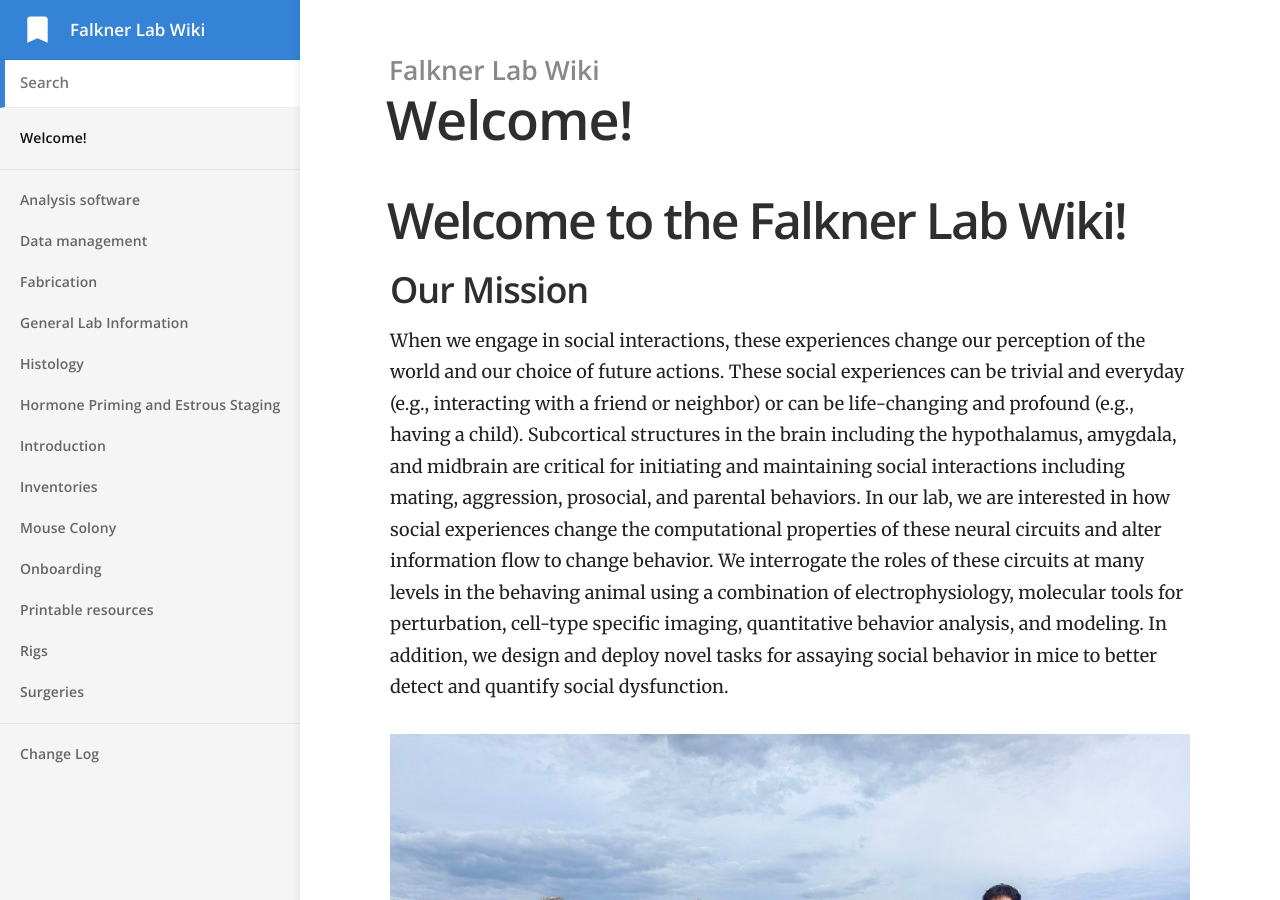
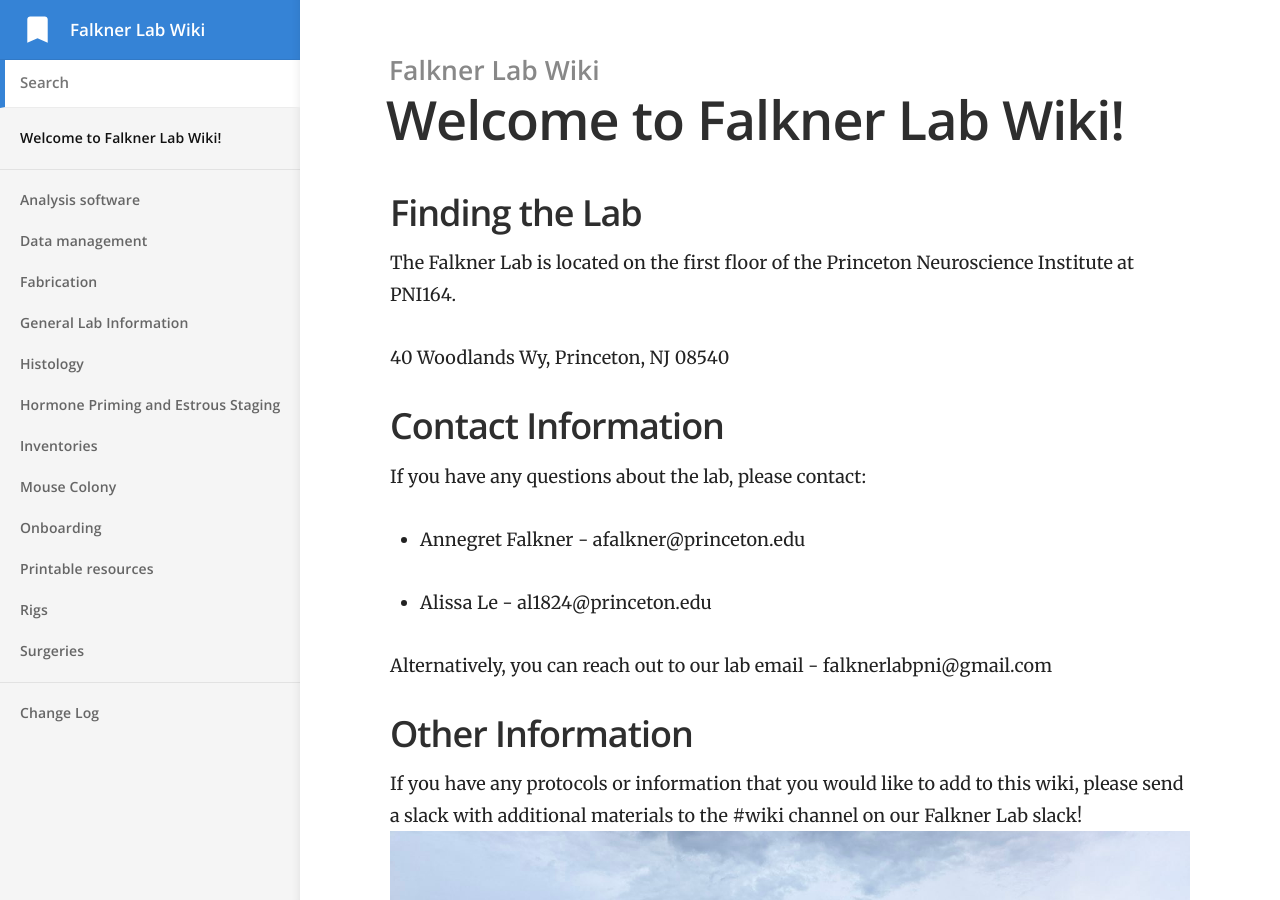
Before and after one commit to FalknerLab/Falkner-Lab-Wiki, a Jekyll site: the page built from index.md, in a window 1280 px wide and 900 px high. Built offline with Jekyll 4.4.1, drawn with Linux system fonts in a browser that asks for light colours.

Commit message:
Delete Introduction page and index

```diff
--- a/index.md
+++ b/index.md
@@ -1,9 +1,20 @@
 ---
-title: Welcome!
+title: Welcome to Falkner Lab Wiki!
 ---
-# Welcome to the Falkner Lab Wiki!
+## Finding the Lab
+The Falkner Lab is located on the first floor of the Princeton Neuroscience Institute at PNI164.
 
-## Our Mission
-When we engage in social interactions,  these experiences change our perception of the world and our choice of future actions.  These social experiences can be trivial and everyday (e.g., interacting with a friend or neighbor) or can be life-changing and profound (e.g., having a child). Subcortical structures in the brain including the hypothalamus, amygdala, and midbrain are critical for initiating and maintaining social interactions including mating, aggression, prosocial, and parental behaviors.  In our lab, we are interested in how social experiences change the computational properties of these neural circuits and alter information flow to change behavior. We interrogate the roles of these circuits at many levels in the behaving animal using a combination of electrophysiology, molecular tools for  perturbation, cell-type specific imaging, quantitative behavior analysis,  and modeling. In addition, we design and deploy novel tasks for assaying social behavior in mice to better detect and quantify social dysfunction.
+40 Woodlands Wy, Princeton, NJ 08540
 
+## Contact Information
+If you have any questions about the lab, please contact:
+
+* Annegret Falkner - afalkner@princeton.edu
+
+* Alissa Le - al1824@princeton.edu
+
+Alternatively, you can reach out to our lab email - falknerlabpni@gmail.com
+
+## Other Information
+If you have any protocols or information that you would like to add to this wiki, please send a slack with additional materials to the #wiki channel on our Falkner Lab slack!
 ![](images/labphoto.jpg)
```
Also changed, not shown: _docs/Introduction/Contact Information.md (deleted, +0 -10 lines), _docs/Introduction/Finding the Lab.md (deleted, +0 -7 lines), _docs/Introduction/Other Information.md (deleted, +0 -5 lines).
